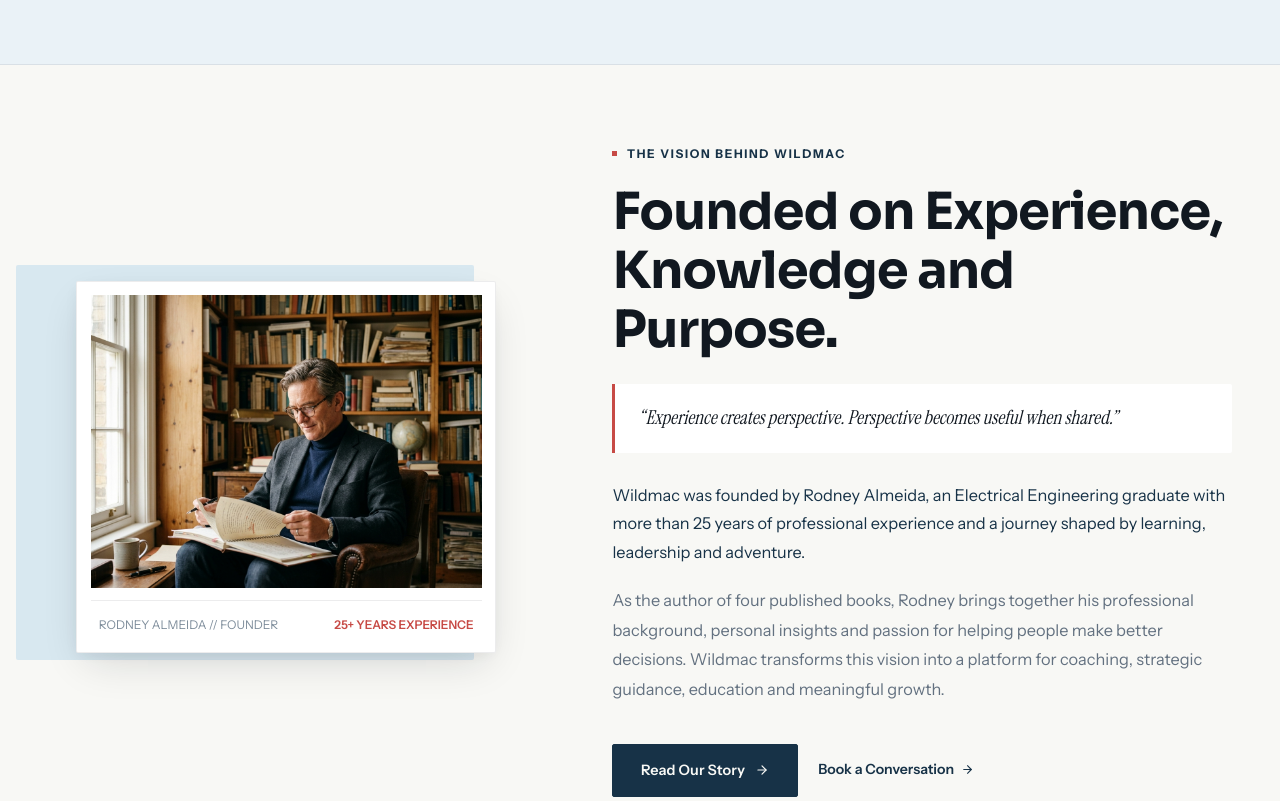
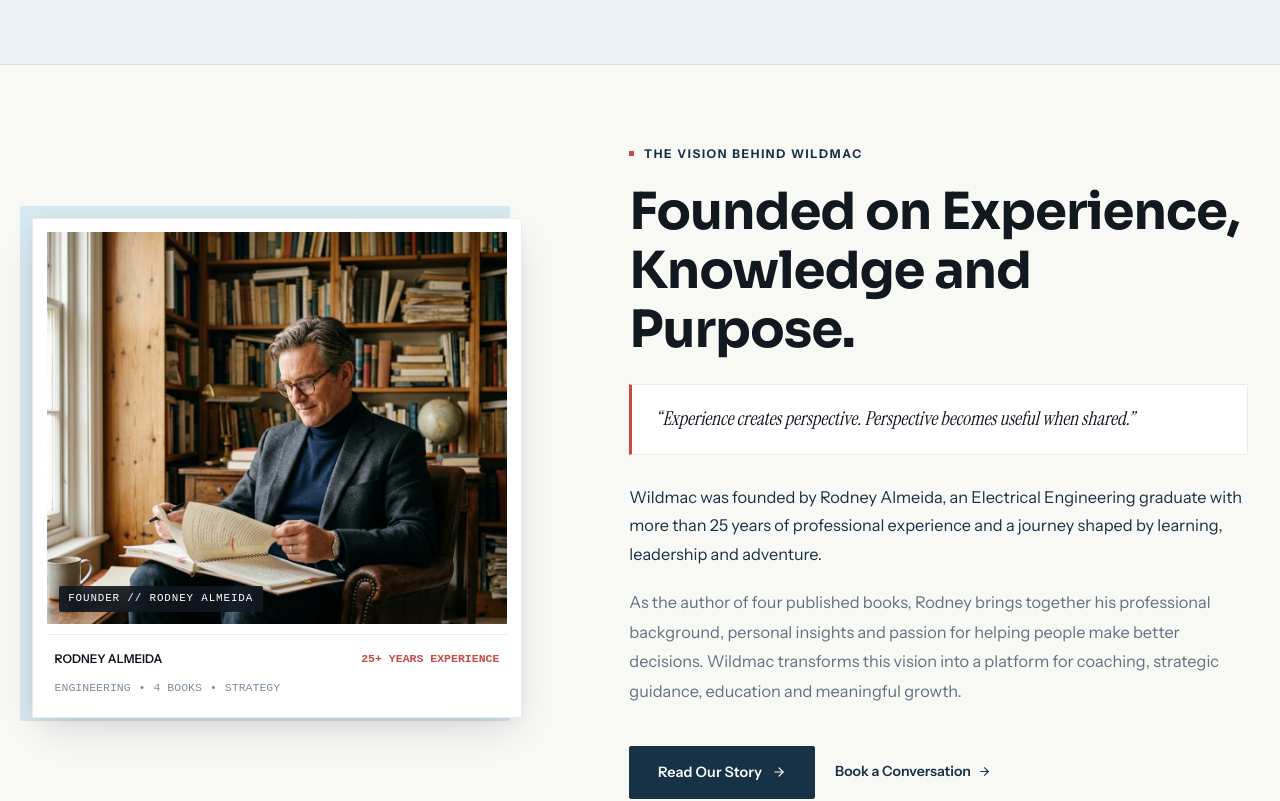
Before and after one commit to clevercroworg/wild-mac, a Next.js app: page / in a window 1280 px wide. Shown: the part 8040-8841 px from the top of the page. Built offline with nearby package versions, Linux system fonts and the light colour scheme.

Commit message:
fix: rebalance Founder Credibility section to eliminate excess empty space on left side and improve visual harmony

```diff
--- a/components/FounderCredibility.jsx
+++ b/components/FounderCredibility.jsx
@@ -2,7 +2,7 @@
 
 import React from 'react';
 import Link from 'next/link';
-import { ArrowRight } from 'lucide-react';
+import { ArrowRight, BookOpen, Compass, Award } from 'lucide-react';
 
 export default function FounderCredibility() {
   return (
@@ -12,26 +12,28 @@
           className="founder-section-grid reveal-on-scroll"
           style={{
             display: 'grid',
-            gridTemplateColumns: 'minmax(0, 1fr) minmax(0, 1.25fr)',
-            gap: '4.5rem',
+            gridTemplateColumns: 'minmax(0, 1.05fr) minmax(0, 1.2fr)',
+            gap: '3.5rem',
             alignItems: 'center',
           }}
         >
           {/* Left Column: Authentic Portrait of Rodney Almeida */}
-          <div style={{ position: 'relative' }}>
+          <div style={{ position: 'relative', width: '100%', maxWidth: '490px' }}>
+            {/* Background Mist Plate */}
             <div
               style={{
                 position: 'absolute',
-                top: '-1rem',
-                left: '-1rem',
-                width: '90%',
-                height: '106%',
+                top: '-0.75rem',
+                left: '-0.75rem',
+                width: '100%',
+                height: '103%',
                 backgroundColor: 'var(--bg-mist-blue)',
                 borderRadius: '2px',
                 zIndex: 0,
               }}
             />
 
+            {/* Main Portrait Card */}
             <div
               style={{
                 position: 'relative',
@@ -41,20 +43,50 @@
                 border: '1px solid var(--border-subtle)',
                 boxShadow: 'var(--shadow-book)',
                 borderRadius: '2px',
-                maxWidth: '420px',
-                margin: '0 auto',
+                width: '100%',
               }}
             >
-              <div style={{ position: 'relative', aspectRatio: '4/3', overflow: 'hidden' }}>
+              <div style={{ position: 'relative', aspectRatio: '4 / 3.4', overflow: 'hidden', borderRadius: '1px' }}>
                 <img
                   src="/images/author-portrait.jpg"
                   alt="Rodney Almeida, Founder of Wildmac"
                   style={{ width: '100%', height: '100%', objectFit: 'cover' }}
                 />
+                <div
+                  style={{
+                    position: 'absolute',
+                    bottom: '0.75rem',
+                    left: '0.75rem',
+                    backgroundColor: 'rgba(17, 24, 32, 0.88)',
+                    backdropFilter: 'blur(6px)',
+                    color: '#FFFFFF',
+                    padding: '0.25rem 0.6rem',
+                    borderRadius: '2px',
+                    fontSize: '0.68rem',
+                    fontFamily: 'var(--font-mono)',
+                    letterSpacing: '0.08em',
+                  }}
+                >
+                  FOUNDER // RODNEY ALMEIDA
+                </div>
               </div>
-              <div style={{ padding: '0.85rem 0.5rem 0.25rem', display: 'flex', justifyContent: 'space-between', fontSize: '0.75rem', color: 'var(--text-light)', borderTop: '1px solid var(--border-subtle)', marginTop: '0.75rem', flexWrap: 'wrap', gap: '0.5rem' }}>
-                <span>RODNEY ALMEIDA // FOUNDER</span>
-                <span style={{ color: 'var(--accent-red)', fontWeight: 600 }}>25+ YEARS EXPERIENCE</span>
+
+              {/* Credential Status Bar */}
+              <div style={{ padding: '0.85rem 0.5rem 0.4rem', borderTop: '1px solid var(--border-subtle)', marginTop: '0.65rem' }}>
+                <div style={{ display: 'flex', justifyContent: 'space-between', alignItems: 'center', fontSize: '0.75rem', marginBottom: '0.6rem', flexWrap: 'wrap', gap: '0.4rem' }}>
+                  <span style={{ color: 'var(--text-ink)', fontWeight: 600 }}>RODNEY ALMEIDA</span>
+                  <span style={{ color: 'var(--accent-red)', fontWeight: 600, fontFamily: 'var(--font-mono)', fontSize: '0.72rem' }}>
+                    25+ YEARS EXPERIENCE
+                  </span>
+                </div>
+
+                <div style={{ display: 'flex', alignItems: 'center', gap: '0.5rem', flexWrap: 'wrap', fontSize: '0.72rem', color: 'var(--text-light)', fontFamily: 'var(--font-mono)' }}>
+                  <span>ENGINEERING</span>
+                  <span>•</span>
+                  <span>4 BOOKS</span>
+                  <span>•</span>
+                  <span>STRATEGY</span>
+                </div>
               </div>
             </div>
           </div>
@@ -78,7 +110,7 @@
               Founded on Experience, Knowledge and Purpose.
             </h2>
 
-            <div style={{ padding: '1.25rem 1.5rem', backgroundColor: 'var(--bg-pure-white)', borderLeft: '3px solid var(--accent-red)', marginBottom: '1.75rem', borderRadius: '0 2px 2px 0' }}>
+            <div style={{ padding: '1.25rem 1.5rem', backgroundColor: 'var(--bg-pure-white)', borderLeft: '3px solid var(--accent-red)', marginBottom: '1.75rem', borderRadius: '0 2px 2px 0', border: '1px solid var(--border-subtle)', borderLeftWidth: '3px', borderLeftColor: 'var(--accent-red)' }}>
               <p style={{ fontFamily: 'var(--font-serif)', fontStyle: 'italic', fontSize: '1.2rem', color: 'var(--text-ink)', margin: 0, lineHeight: 1.5 }}>
                 “Experience creates perspective. Perspective becomes useful when shared.”
               </p>
```
